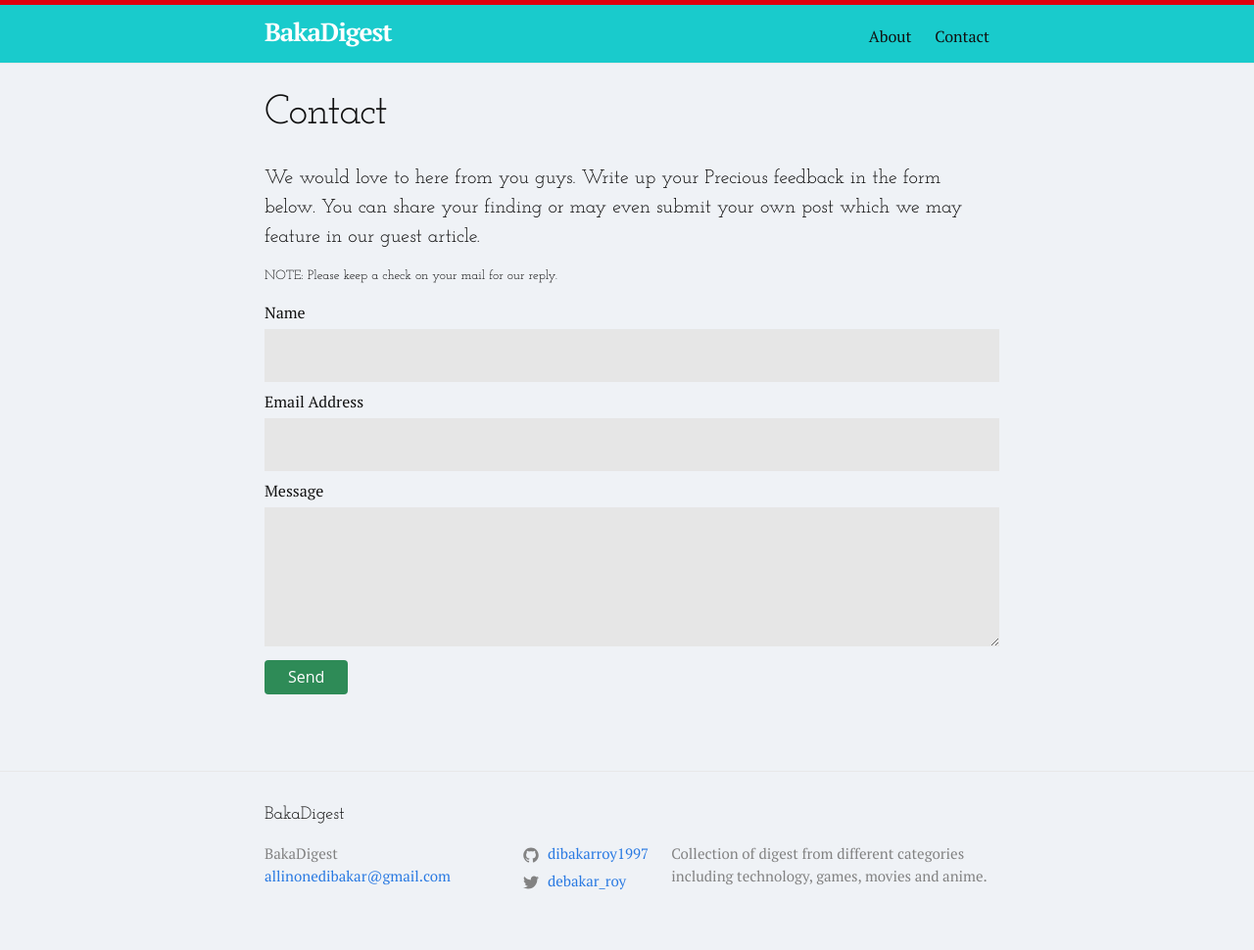
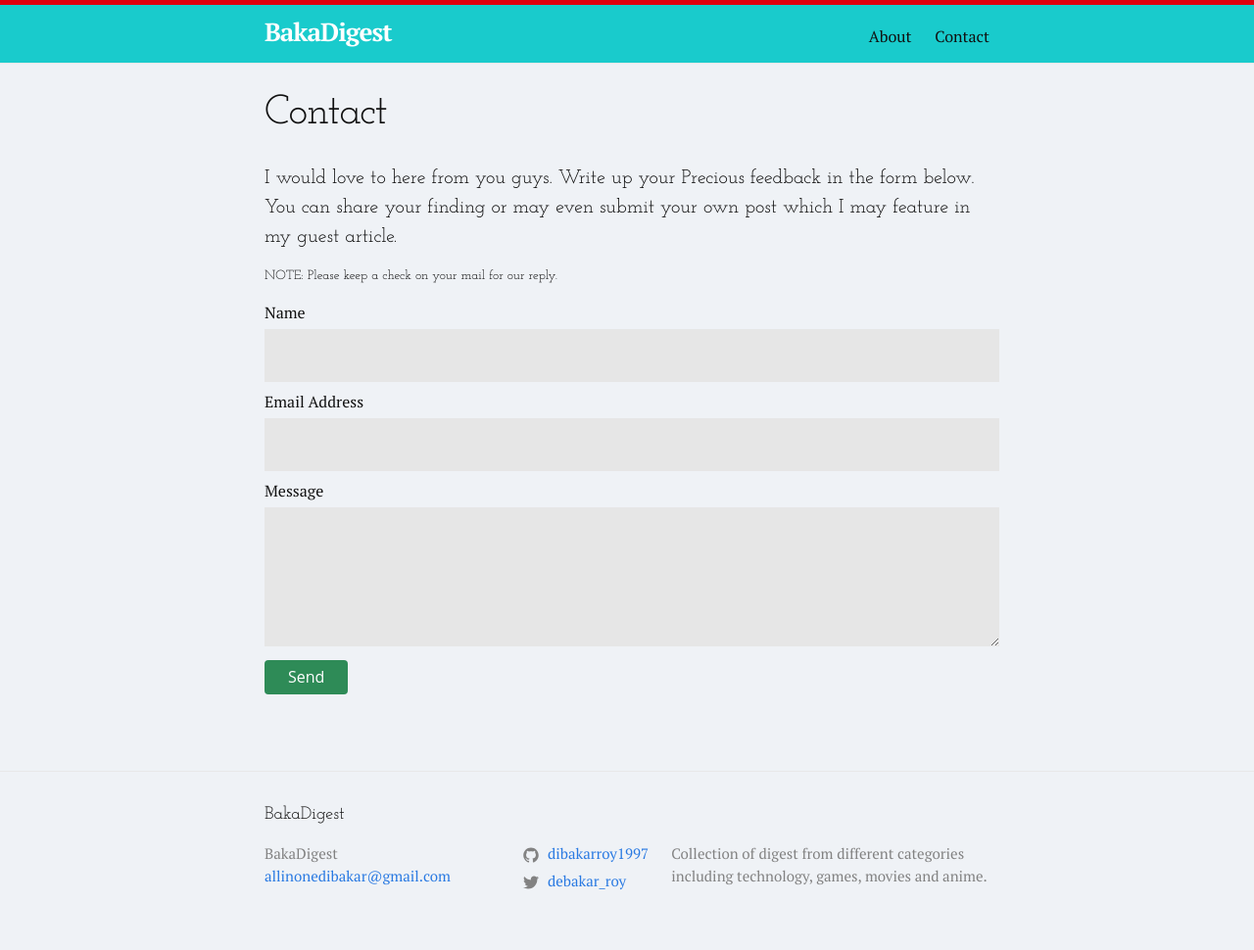
Before and after one commit to debakarr/BakaDigest, a Jekyll site: the page built from contact.md, in a window 1280 px wide. Shown: the whole page at 98% size. Built offline with Jekyll 4.4.1, drawn with Linux system fonts in a browser that asks for light colours.

Commit message:
Updated info

```diff
--- a/contact.md
+++ b/contact.md
@@ -2,12 +2,12 @@
 layout: page
 title: Contact
 permalink: /contact/
-order: 5
+order: 2
 ---
 
-<h4>We would love to here from you guys. Write up your Precious feedback in the form below.
+<h4>I would love to here from you guys. Write up your Precious feedback in the form below.
 
-You can share your finding or may even submit your own post which we may feature in our guest article.</h4>
+You can share your finding or may even submit your own post which I may feature in my guest article.</h4>
 
 <h5>NOTE: Please keep a check on your mail for our reply.</h5>
 
```
Also changed, not shown: about.md (+2 -2 lines).
